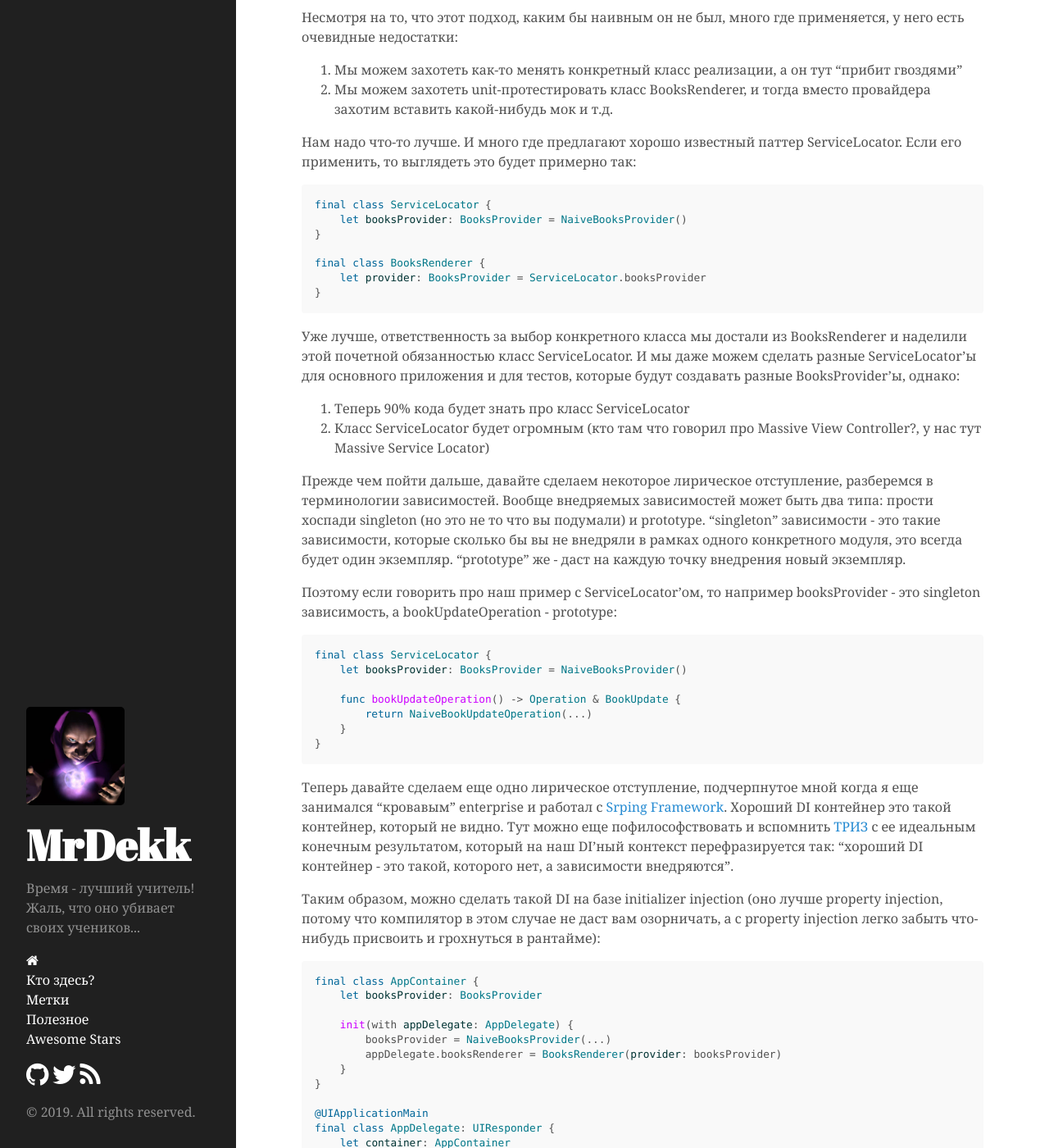
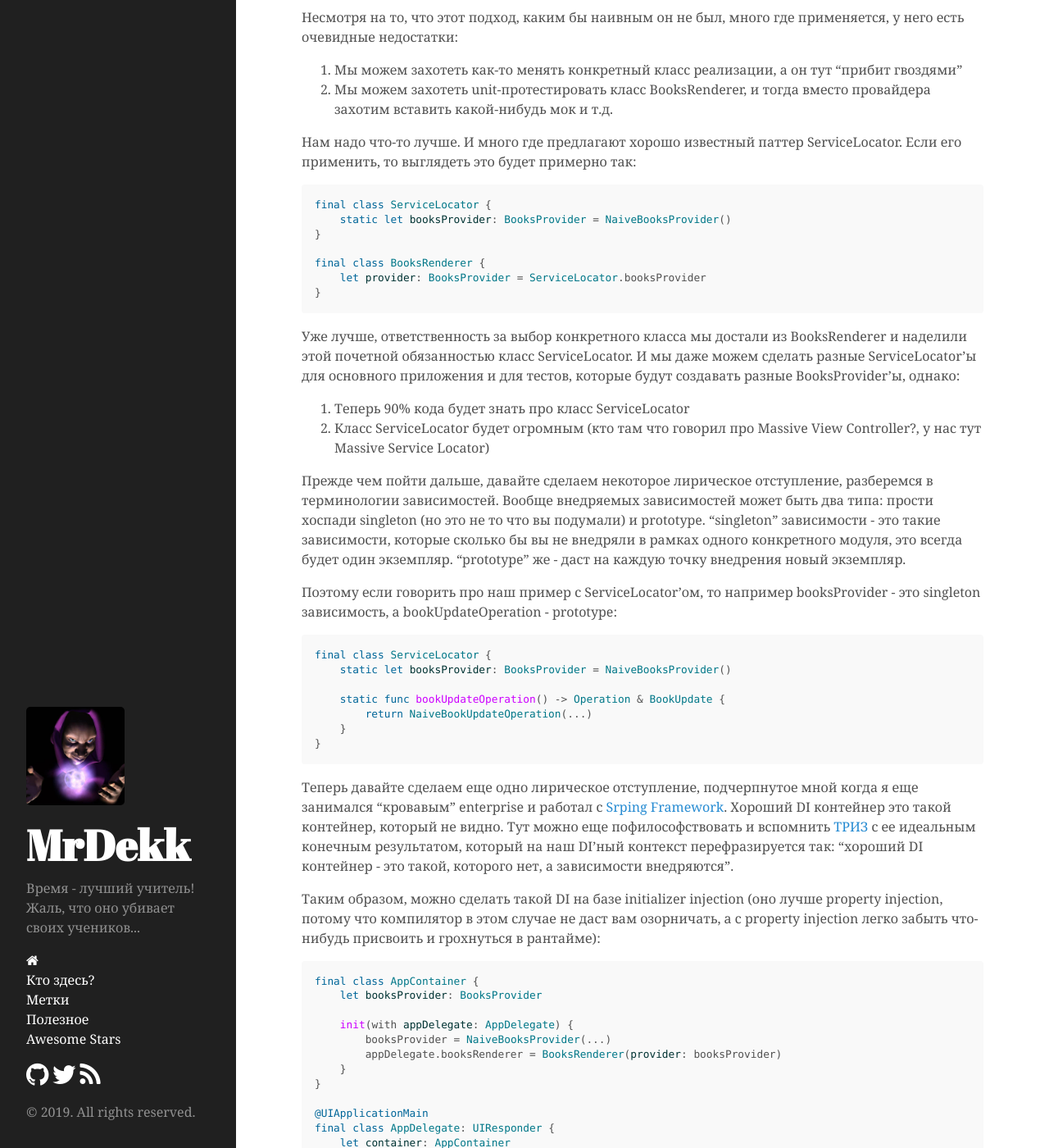
Before and after one commit to mrdekk/mrdekk.github.io, a Jekyll site: the page built from _posts/2019-11-06-swift-dependency-injection.md, in a window 1280 px wide and 1400 px high, scrolled down 1091 px. Shown: the whole window at 82% size. Built offline with Jekyll 4.4.1, drawn with Linux system fonts in a browser that asks for light colours.

Commit message:
fix service locator staticness

````diff
--- a/_posts/2019-11-06-swift-dependency-injection.md
+++ b/_posts/2019-11-06-swift-dependency-injection.md
@@ -59,7 +59,7 @@ final class BooksRenderer {
 
 ```swift
 final class ServiceLocator {
-    let booksProvider: BooksProvider = NaiveBooksProvider()
+    static let booksProvider: BooksProvider = NaiveBooksProvider()
 }
 
 final class BooksRenderer {
@@ -78,9 +78,9 @@ final class BooksRenderer {
 
 ```swift
 final class ServiceLocator {
-    let booksProvider: BooksProvider = NaiveBooksProvider()
+    static let booksProvider: BooksProvider = NaiveBooksProvider()
 
-    func bookUpdateOperation() -> Operation & BookUpdate {
+    static func bookUpdateOperation() -> Operation & BookUpdate {
         return NaiveBookUpdateOperation(...)
     }
 }
@@ -176,7 +176,7 @@ final class ServiceLocator {
         // register
     }
 
-    static func resolve<T>(for name: String) -> T {
+    static func resolve<T>(for name: String?) -> T {
         // do some magic
     }
 }
@@ -189,3 +189,5 @@ final class BooksRenderer {
 И вуаля! Однако несмотря на всю прелесть такой магии, есть проблема в месте где творится магия ("do some magic"). Если вы вдруг забыли сделать register, то упс, вы получаете рантайм крэш. И сделать это красиво с compile time check непонятно как, так как регистрация динамическая.
 
 Предлагаю подискутировать, оформляйте issues [тут](https://github.com/mrdekk/mrdekk.github.io)
+
+P.S.
````
